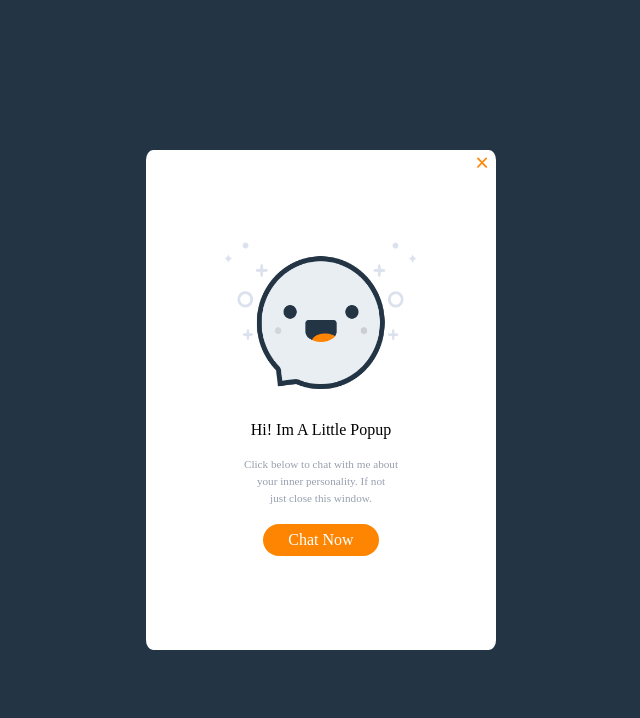
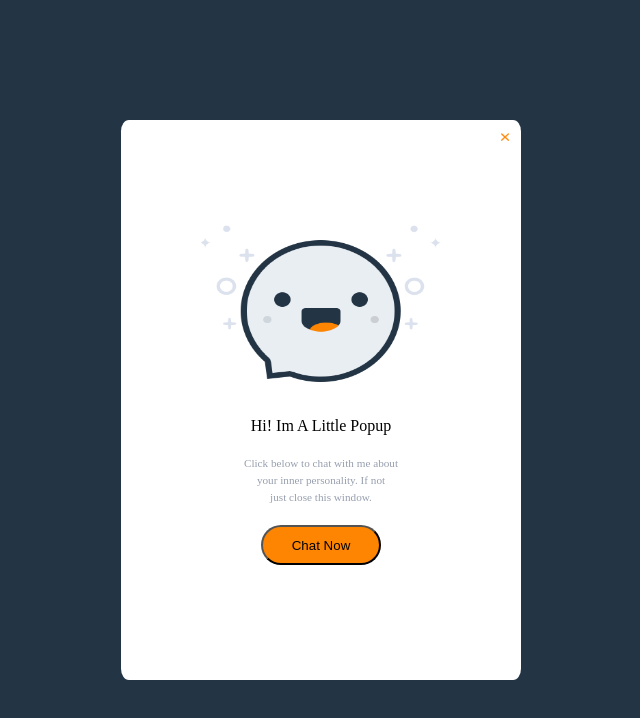
Before and after one commit to milasorokina96/Lesson_8, a plain HTML site: page index.html in a window 1280 px wide. Shown: the whole page, without its empty margins (319-959 px from the left). Drawn offline with Linux system fonts and the light colour scheme.

Commit message:
Correction

```diff
--- a/assets/css/main.css
+++ b/assets/css/main.css
@@ -1,5 +1,4 @@
 .popup {
-	margin: 0;
 	background-color: rgba(35, 52, 69, 1);
 	position: fixed;
 	top: 0;
@@ -8,8 +7,8 @@
 	left: 0;
 }
 .popup__block {
-	width: 350px;
-	height: 500px;
+	width: 50vh;
+	height: 70vh;
 	background-color: rgb(255, 255, 255);
 	border-radius: 2%;
 	font-family: Arial Rounded MT;
@@ -19,14 +18,18 @@
   	top: 50%;
   	transform: translate(-50%, -50%);
 }
+.popup__close {
+	background: none;
+	border: 0;
+	margin-top: 2%;
+	margin-left: 92%;
+}
 .close_img{
-	margin: 2% 0 0 92%;
-	width: 3%;
+	width: 1vh;
 }
-.close__link,
 .popup__img {
-	width: 55%;
-	height: 30%;
+	width: 30vh;
+	height: 20vh;
 	margin-top: 20%;
 }
 .popup__head {
@@ -37,7 +40,7 @@
 	margin-bottom: 5%;
 	color: rgb(151, 159, 174);
 	font-size: 0.7em;
-	line-height: 1.5;
+	line-height: 1.5em;
 }
 .close__link,
 .button__link {
@@ -46,11 +49,9 @@
 .button__link {
 	color: white;
 }
-.button__text {
-	width: 25%;
-	height: 40%;
-	padding: 2% 4% 2% 4%;
+.button__block{
+	width: 15vh;
+	height: 5vh;
 	background-color: rgb(254, 133, 2);
 	border-radius: 50px;
-	display: inline-block;
 }
--- a/index.html
+++ b/index.html
@@ -21,11 +21,11 @@
 		</main>
 		<section class="popup">
 			<section class="popup__block">
-				<section class="popup__close">
+				<button class="popup__close">
 					<a href="#" class="close__link">
 						<img src="./assets/images/close.png" alt="close" class="close_img">
 					</a>
-				</section>
+				</button>
 				<img src="./assets/images/face.png" alt="popup__img" class="popup__img">
 				<p class="popup__head">Hi! Im A Little Popup</p>
 				<p class="popup__text">Click below to chat with me about
@@ -36,7 +36,7 @@
 				</p>
 				<section class="popup__button">
 					<a href="tg://resolve?domain=lyuda_pik" class="button__link">
-						<section class="button__text">Chat Now</section>
+						<button class="button__block">Chat Now</button>
 					</a>
 				</section>
 			</section>
```
